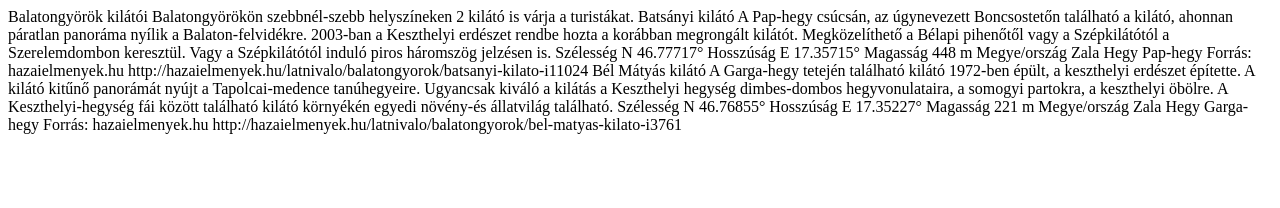
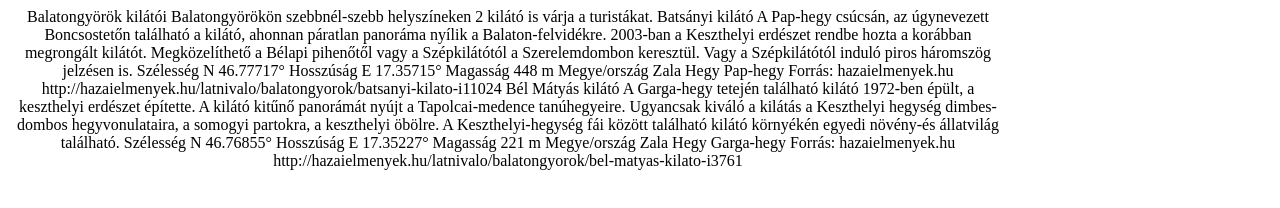
Before and after one commit to Ricsko/balatongy-r-k, a plain HTML site: page index.html in a window 1280 px wide. Drawn offline with Linux system fonts and the light colour scheme.

Commit message:
5. feladat

```diff
--- a/balatongyorok.css
+++ b/balatongyorok.css
@@ -1,3 +1,7 @@
 body{
     background-image: url(../forras/back.jpg);
 }
+div{
+    width: 1000px;
+    text-align: center;
+}
--- a/index.html
+++ b/index.html
@@ -7,6 +7,7 @@
     <title>Balatongyörök kilátói</title>
 </head>
 <body>
+    <div>
             Balatongyörök kilátói
             Balatongyörökön szebbnél-szebb helyszíneken 2 kilátó is várja a turistákat.
             Batsányi kilátó
@@ -27,5 +28,6 @@
             Hegy	Garga-hegy
             Forrás: hazaielmenyek.hu
             http://hazaielmenyek.hu/latnivalo/balatongyorok/bel-matyas-kilato-i3761
+    </div>
 </body>
 </html>
```
Lines whose indentation alone changed are shown as unchanged.
